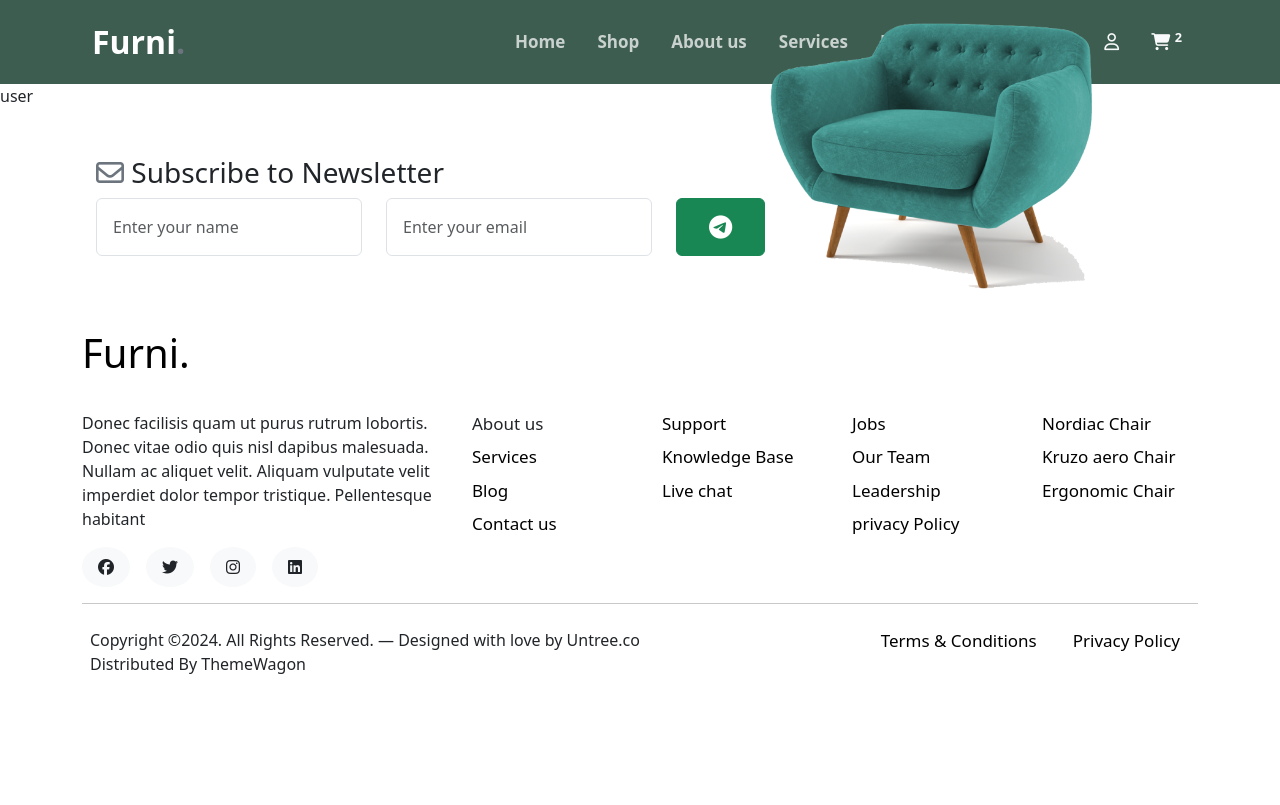
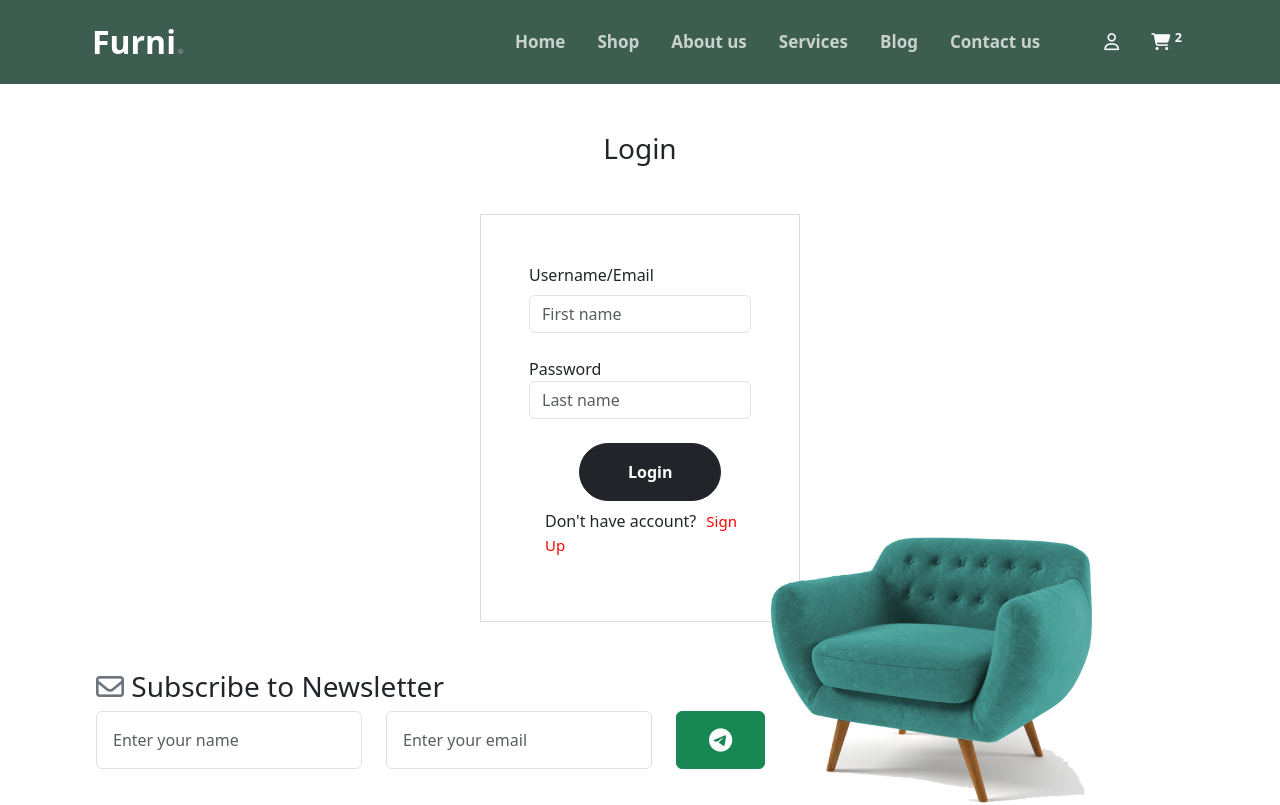
Before and after one commit to aniket-patil7075/Furniture_E-commerce, a React (Vite) app: page /User in a window 1280 px wide. Shown: the top 805 px of the page. Built offline with nearby package versions, Linux system fonts and the light colour scheme; data requests are answered from the project's data file.

Commit message:
Add login textbox to user compo

```diff
--- a/src/assets/User.jsx
+++ b/src/assets/User.jsx
@@ -1,11 +1,53 @@
-import React from 'react'
+import React, { useEffect, useState, useReducer } from "react";
+import Form from "react-bootstrap/Form";
+import Row from "react-bootstrap/Row";
+import Col from "react-bootstrap/Col";
+import Button from "react-bootstrap/Button";
+import { useNavigate } from "react-router-dom";
 
 function User() {
+  const navigate = useNavigate();
+  const goToSignup = () => {
+    navigate("/Signup");
+  };
   return (
-    <div>
-      user
+    <div className="">
+      <div className="">
+        <Form className="">
+          <h3 className="mt-5 text-center">Login</h3>
+          <section className=" border border-secondary border-opacity-25 w-25 h-25 text-start mt-5 m-auto p-5">
+            <label className="fw-2">Username/Email</label>
+            <Form.Control
+              placeholder="First name"
+              className="bg-slate-200 focus-within:outline-blue-200 mt-2"
+               type="email"
+            />
+
+            <label className="mt-4">Password</label>
+            <Form.Control placeholder="Last name"  type="password"/>
+            <Button
+              variant="dark"
+              className="rounded-pill px-5 py-3 fw-bold mt-4 mb-2 mt-2"
+              style={{ marginBottom: "100px", marginLeft: "50px" }}
+            >
+              Login
+            </Button>
+            <p className="text-start ps-3 ">
+              Don't have account?
+              <a
+                href="#"
+                className="color-red "
+                style={{ color: "red", fontSize: "15px" }}
+                onClick={goToSignup}
+              >
+                Sign Up
+              </a>
+            </p>
+          </section>
+        </Form>
+      </div>
     </div>
-  )
+  );
 }
 
-export default User
+export default User;
```
